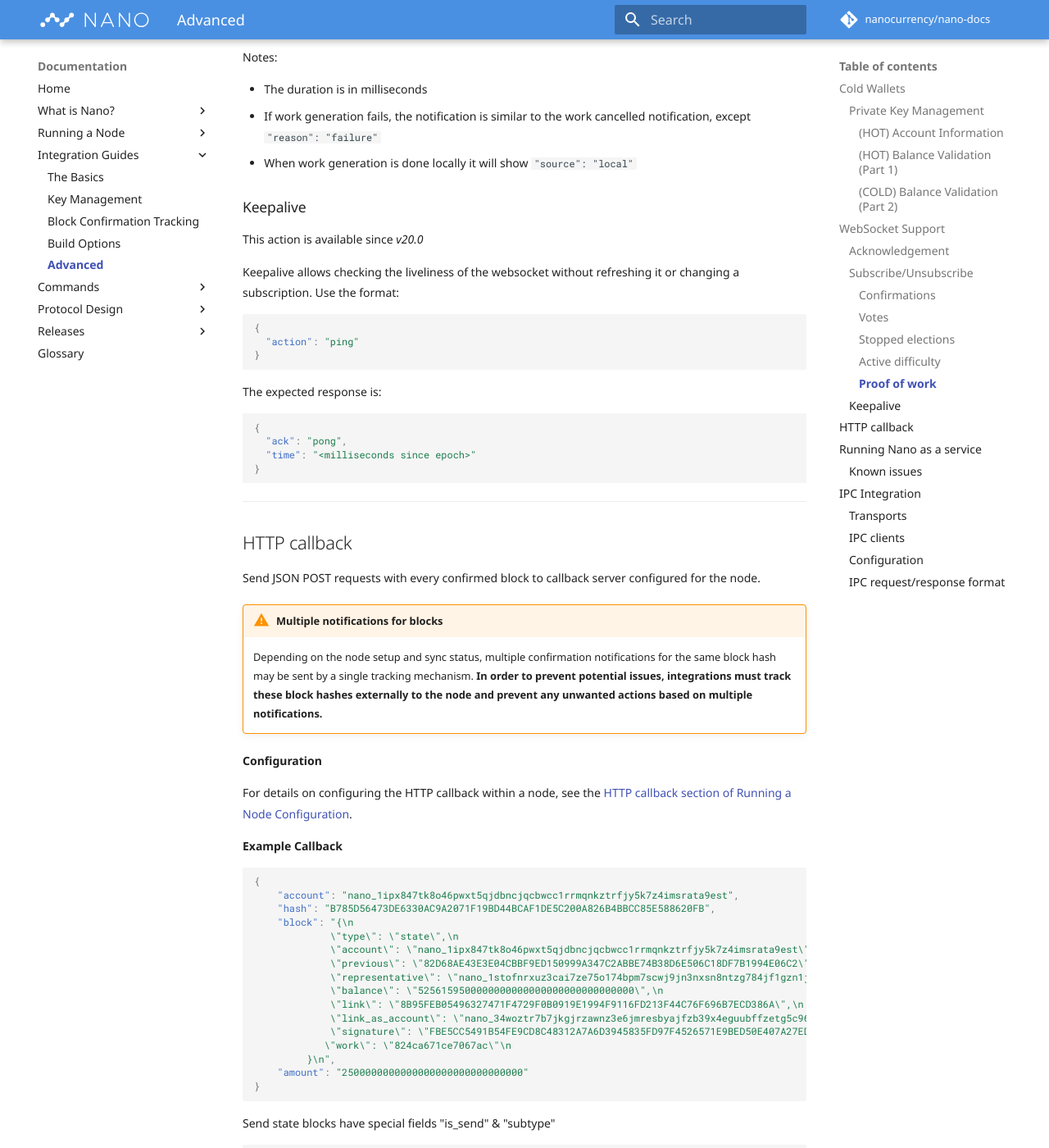
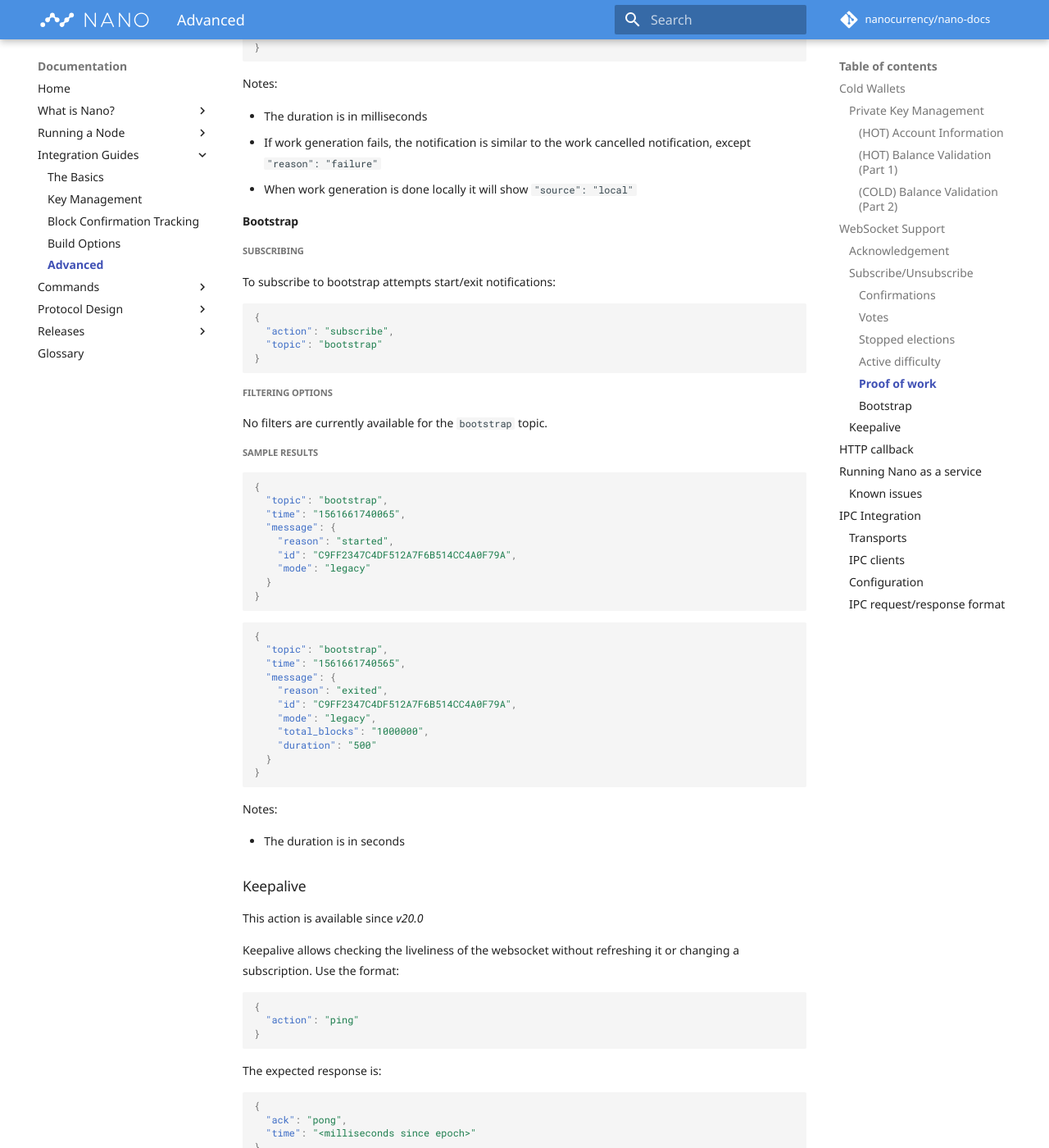
Before and after one commit to nanocurrency/nano-docs, an MkDocs documentation site: the page built from docs/integration-guides/advanced.md, in a window 1280 px wide and 1400 px high, scrolled down 13556 px. Shown: the whole window at 82% size. Built offline with MkDocs 1.6.1 and Material for MkDocs 9.7.7, drawn with Linux system fonts in a browser that asks for light colours; comment, search, counter and statistics services are not loaded.

Commit message:
Websocket bootstrap subscription & attempt ID

````diff
--- a/docs/integration-guides/advanced.md
+++ b/docs/integration-guides/advanced.md
@@ -276,6 +276,7 @@
 * `vote` (experimental, unfinished)
 * `stopped_election`
 * `active_difficulty`
+* `bootstrap`
 
 ---
 
@@ -640,6 +641,56 @@
 - If work generation fails, the notification is similar to the work cancelled notification, except `"reason": "failure"`
 - When work generation is done locally it will show `"source": "local"`
 
+
+#### Bootstrap
+
+##### Subscribing
+
+To subscribe to bootstrap attempts start/exit notifications:
+
+```json
+{
+  "action": "subscribe",
+  "topic": "bootstrap"
+}
+```
+
+##### Filtering options
+
+No filters are currently available for the `bootstrap` topic.
+
+##### Sample Results
+
+```json
+{
+  "topic": "bootstrap",
+  "time": "1561661740065",
+  "message": {
+    "reason": "started",
+    "id": "C9FF2347C4DF512A7F6B514CC4A0F79A",
+    "mode": "legacy"
+  }
+}
+```
+
+```json
+{
+  "topic": "bootstrap",
+  "time": "1561661740565",
+  "message": {
+    "reason": "exited",
+    "id": "C9FF2347C4DF512A7F6B514CC4A0F79A",
+    "mode": "legacy",
+    "total_blocks": "1000000",
+    "duration": "500"
+  }
+}
+```
+
+Notes:
+
+- The duration is in seconds
+
 ### Keepalive
 
 This action is available since _v20.0_
````
Also changed, not shown: docs/commands/rpc-protocol.md (+12 -0 lines).
